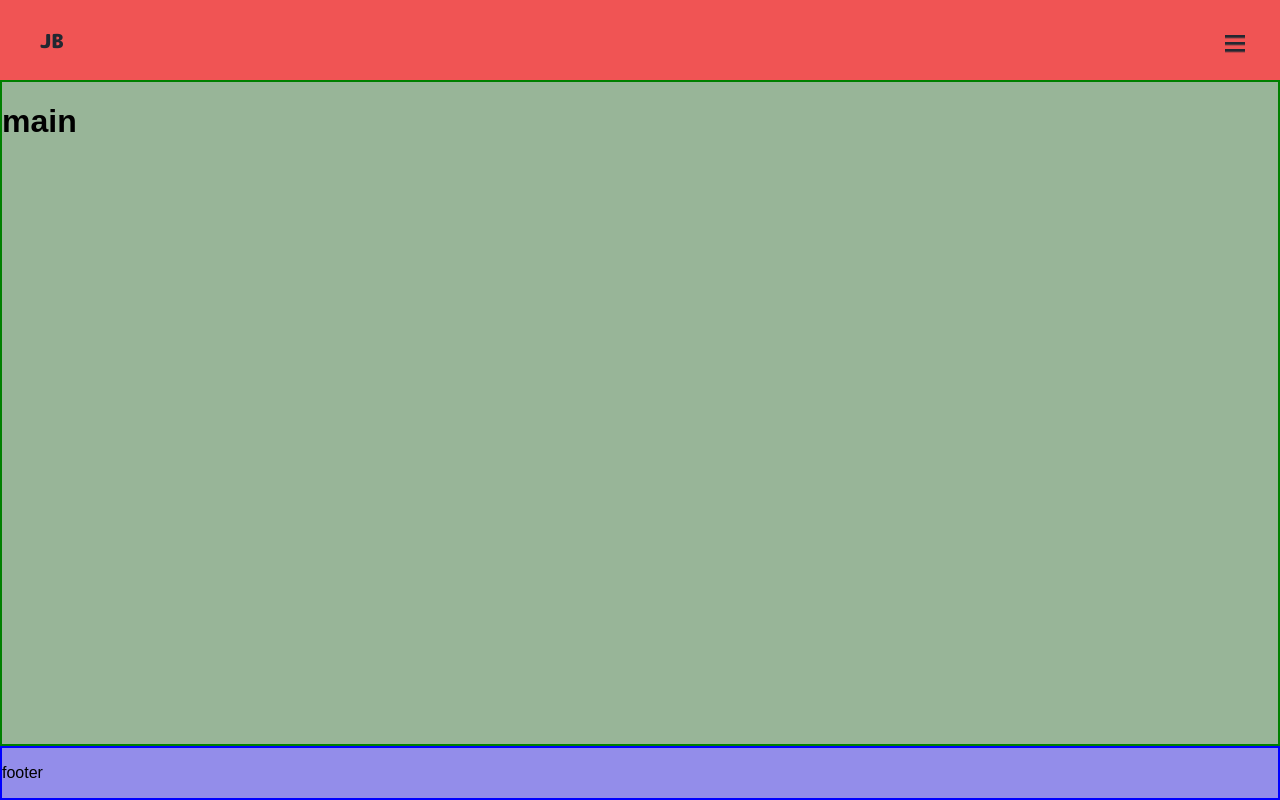
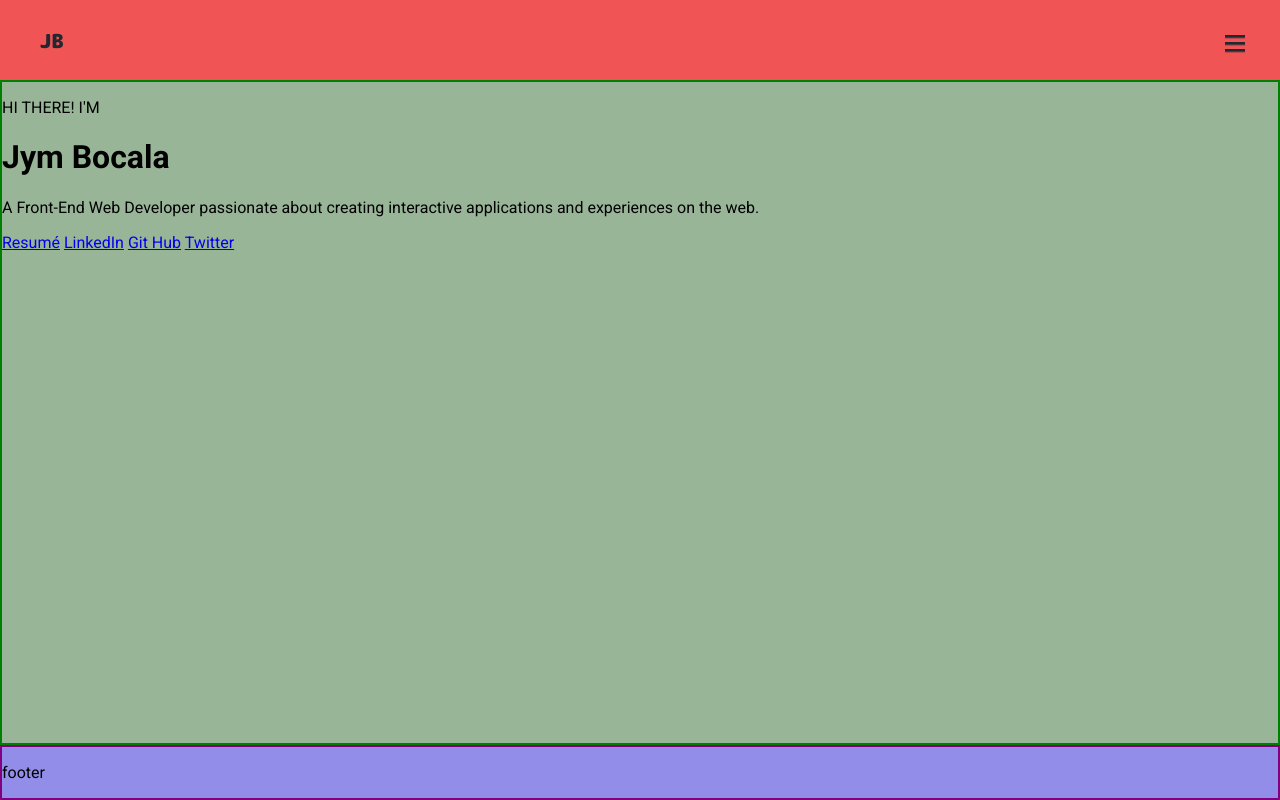
Before and after one commit to jymbocala/ca-portfolio, a plain HTML site: page src/pages/index.html in a window 1280 px wide. Drawn offline with Linux system fonts and the light colour scheme.

Commit message:
add mediaqueries styles into html

```diff
--- a/src/pages/index.html
+++ b/src/pages/index.html
@@ -4,9 +4,13 @@
     <meta charset="UTF-8" />
     <meta name="viewport" content="width=device-width, initial-scale=1.0" />
     <link rel="stylesheet" href="../styles/index.css" />
-    <link rel="preconnect" href="https://fonts.googleapis.com">
-<link rel="preconnect" href="https://fonts.gstatic.com" crossorigin>
-<link href="https://fonts.googleapis.com/css2?family=M+PLUS+Rounded+1c:wght@700;800;900&family=Roboto:ital,wght@0,400;0,700;1,400&display=swap" rel="stylesheet">
+    <link rel="stylesheet" href="../styles/mediaqueries.css" />
+    <link rel="preconnect" href="https://fonts.googleapis.com" />
+    <link rel="preconnect" href="https://fonts.gstatic.com" crossorigin />
+    <link
+      href="https://fonts.googleapis.com/css2?family=M+PLUS+Rounded+1c:wght@700;800;900&family=Roboto:ital,wght@0,400;0,700;1,400&display=swap"
+      rel="stylesheet"
+    />
     <title>Jym Bocala</title>
   </head>
   <body>
@@ -26,13 +30,35 @@
           <li><a href="#" class="nav_link">About</a></li>
           <li><a href="#" class="nav_link">Contact</a></li>
         </ul>
-          <a class="download-btn" href="../assets/Jym_Bocala_CV(1).pdf" title="Download my CV" download="Jym_Bocala_CV(1).pdf">CV</a>
+        <a
+          class="download-btn"
+          href="../assets/Jym_Bocala_CV(1).pdf"
+          title="Download my CV"
+          download="Jym_Bocala_CV(1).pdf"
+          >CV</a
+        >
         <p>
           <a href="#body" id="access_top" class="access_aid">Hide navigation</a>
         </p>
       </nav>
       <main>
-        <h1>main</h1>
+        <div class="hero">
+          <div class="hero_image"></div>
+          <div class="hero_info">
+            <p>HI THERE! I'M</p>
+            <h1>Jym Bocala</h1>
+            <p>
+              A <span>Front-End Web Developer</span> passionate about creating
+              interactive applications and experiences on the web.
+            </p>
+            <div class="hero_links">
+              <a href="#">Resumé</a>
+              <a href="#">LinkedIn</a>
+              <a href="#">Git Hub</a>
+              <a href="#">Twitter</a>
+            </div>
+          </div>
+        </div>
       </main>
       <footer>
         <p>footer</p>
--- a/src/styles/index.scss
+++ b/src/styles/index.scss
@@ -1,5 +1,10 @@
 @use "base";
 @import "/src/styles/navbar.css";
+// @import "/src/styles/mediaqueries.css";
+// @import url("/src/styles/mediaqueries.css") (min-width: 400px);
+// @use "navbar";
+
+
 
 // for mobile > screens under 400px
 
@@ -7,11 +12,11 @@
   display: flex;
   flex-direction: column;
   align-items: center;
-  // justify-content: center;
   height: 100vh;
   background-color: base.$primary;
 }
 
+/* === MAIN === */
 main {
   border: 2px green solid;
   background-color: rgb(152, 181, 152);
@@ -20,9 +25,15 @@ main {
   height: 100%;
 }
 
+/* === FOOTER === */
 footer {
   margin-top: auto;
   width: 100%;
-  border: 2px blue solid;
+  border: 2px purple solid;
   background-color: rgb(147, 141, 234);
 }
+
+/* === Import Media Queries === */
+// @media screen and (max-width: 480px) {
+//   @use "mediaqueries";
+// }
--- a/src/styles/mediaqueries.scss
+++ b/src/styles/mediaqueries.scss
@@ -0,0 +1,12 @@
+@use "base";
+
+/* === TABLET SCREENS === */
+@media only screen and (min-width: 401px) and (max-width: 960px) {
+  main {
+    background-color: #F5CF8E; /* Yellow */
+  }
+}
+
+
+
+/* === DESKSTOP SCREENS === */
--- a/src/styles/navbar.scss
+++ b/src/styles/navbar.scss
@@ -108,3 +108,7 @@ ul {
   text-decoration: none;
   color: base.$light;
 }
+
+// main {
+//   background-color: yellow;
+// }
```
Also changed, not shown: src/styles/index.css, src/styles/mediaqueries.css, 2 other files.
